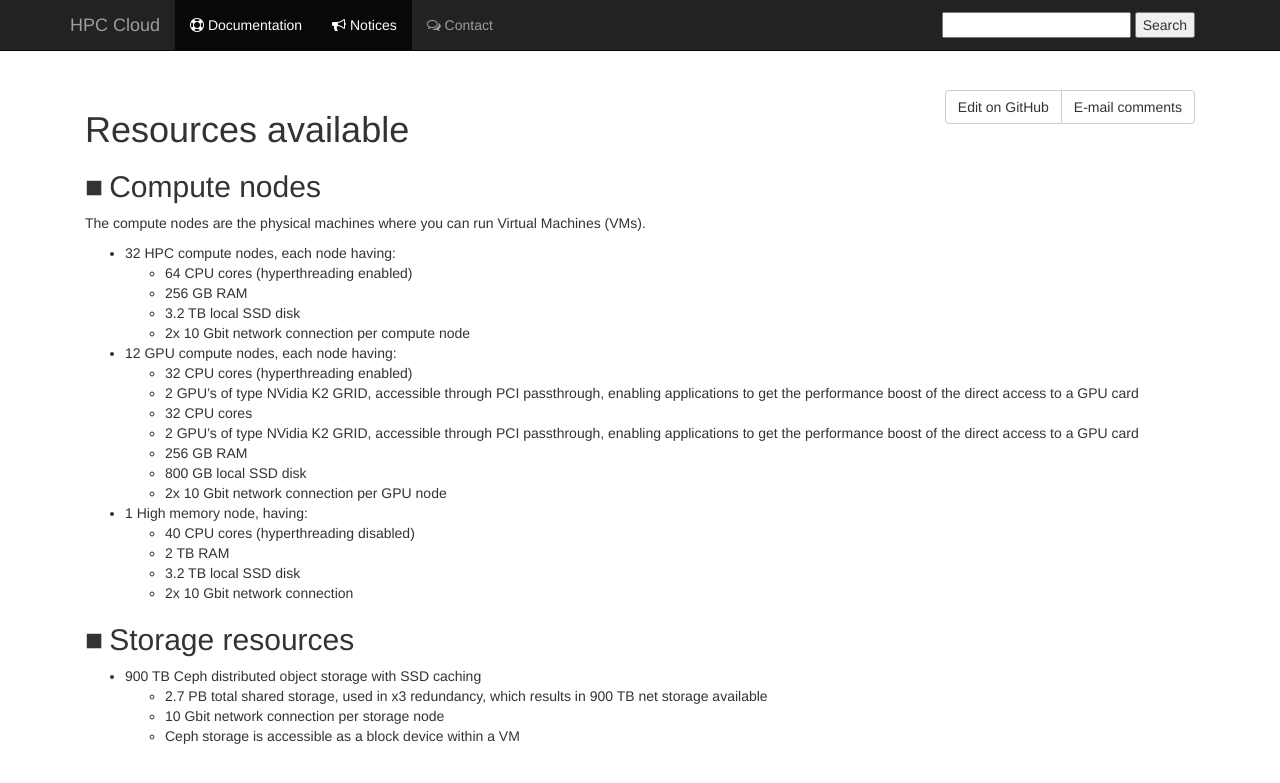
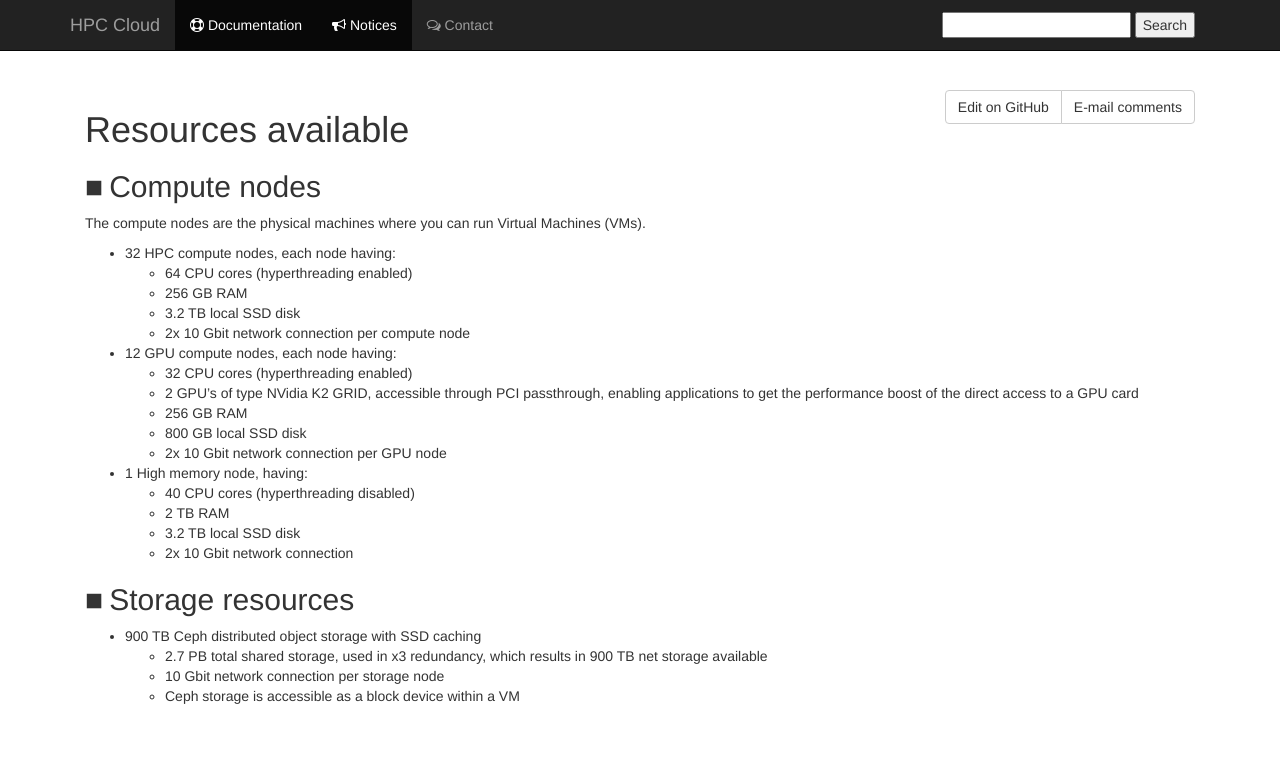
Before and after one commit to sara-nl/clouddocs, a Jekyll site: the page built from resources-available.markdown, in a window 1280 px wide. Shown: the top 783 px of the page. Built offline with Jekyll 4.4.1, drawn with Linux system fonts in a browser that asks for light colours; nearby versions of some CDN libraries; our own code applies the rules of GitHub Pages for plain Markdown files.

Commit message:
Update resources-available.markdown

```diff
--- a/resources-available.markdown
+++ b/resources-available.markdown
@@ -16,8 +16,6 @@ The compute nodes are the physical machines where you can run Virtual Machines (
 * 12 GPU compute nodes, each node having:
   * 32 CPU cores (hyperthreading enabled)
   * 2 GPU's of type NVidia K2 GRID, accessible through PCI passthrough, enabling applications to get the performance boost of the direct access to a GPU card
-  * 32 CPU cores
-  * 2 GPU's of type NVidia K2 GRID, accessible through PCI passthrough, enabling applications to get the performance boost of the direct access to a GPU card
   * 256 GB RAM
   * 800 GB local SSD disk
   * 2x 10 Gbit network connection per GPU node
```
